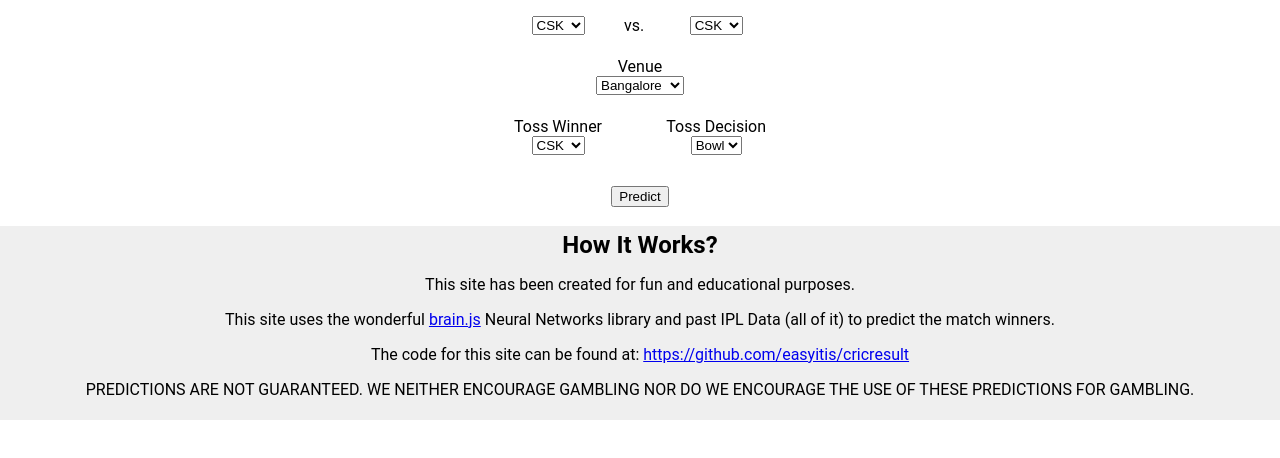
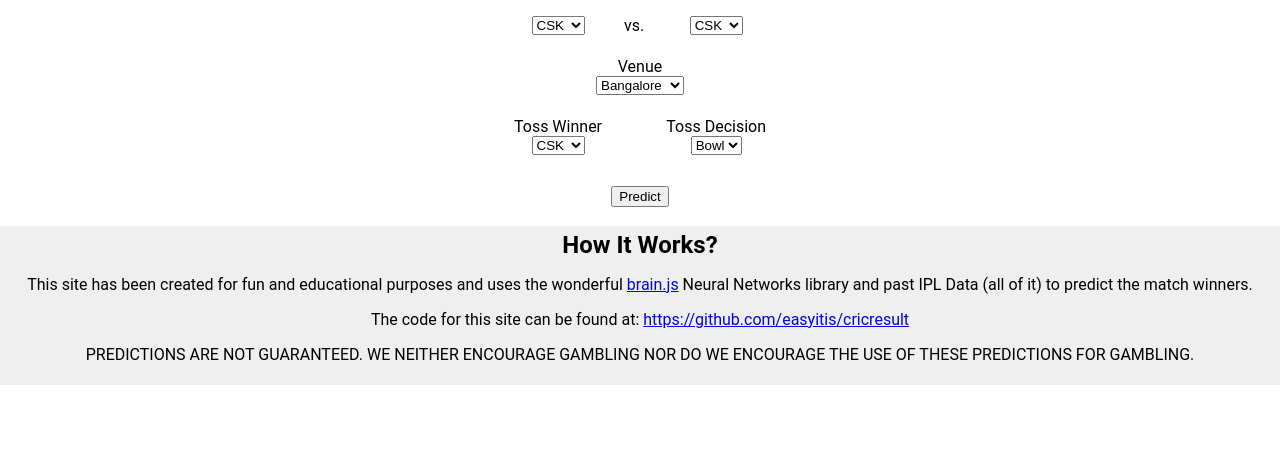
Before and after one commit to easyitis/cricresult, a plain HTML site: page index.html in a window 1280 px wide. Shown: the part 140-598 px from the top of the page. Drawn offline with Linux system fonts and the light colour scheme.

Commit message:
minor update to text

```diff
--- a/index.html
+++ b/index.html
@@ -141,8 +141,8 @@
         </div>
         <div class="sitefooter">
             <h2>How It Works?</h2>
-            <p>This site has been created for fun and educational purposes.</p>
-            <p>This site uses the wonderful <a href="https://github.com/BrainJS/brain.js" target="_blank">brain.js</a>
+            <p>This site has been created for fun and educational purposes and uses the wonderful <a
+                    href="https://github.com/BrainJS/brain.js" target="_blank">brain.js</a>
                 Neural
                 Networks library
                 and past IPL Data (all of it) to predict the match winners.</p>
```
